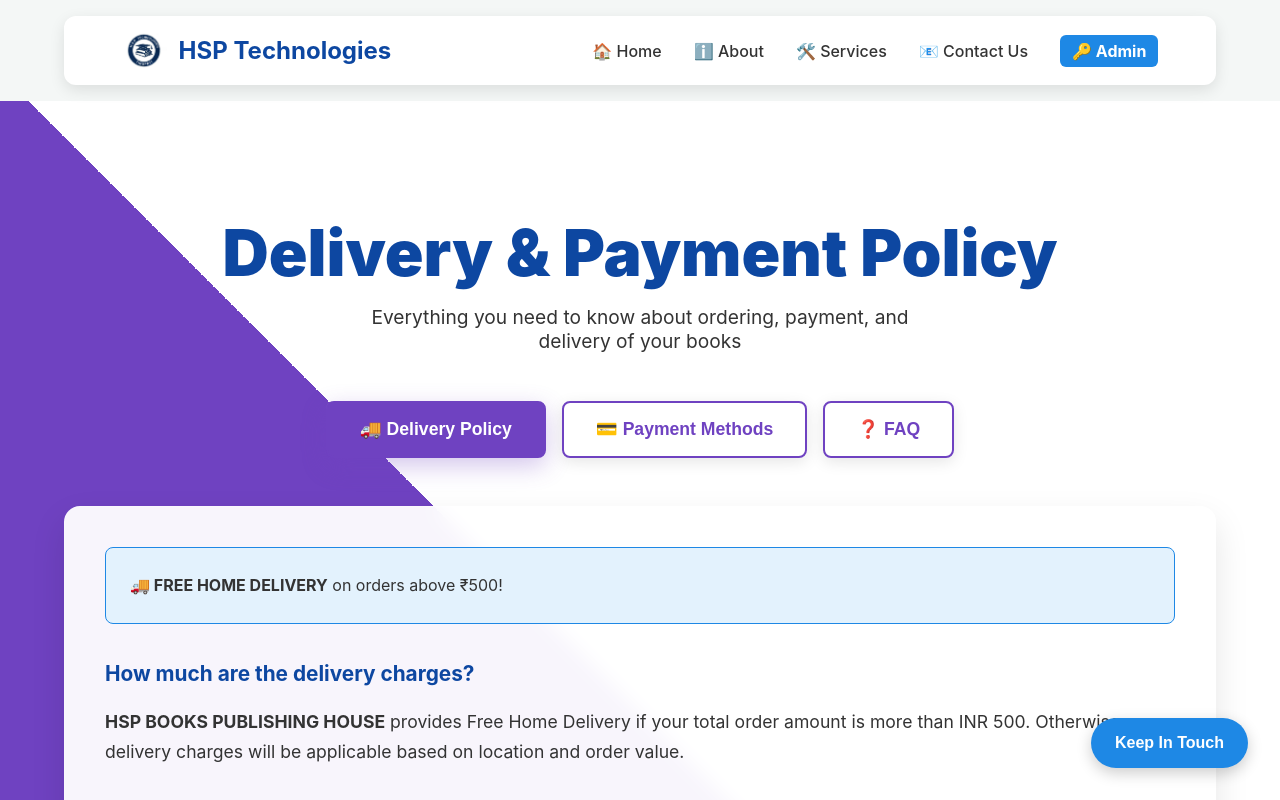
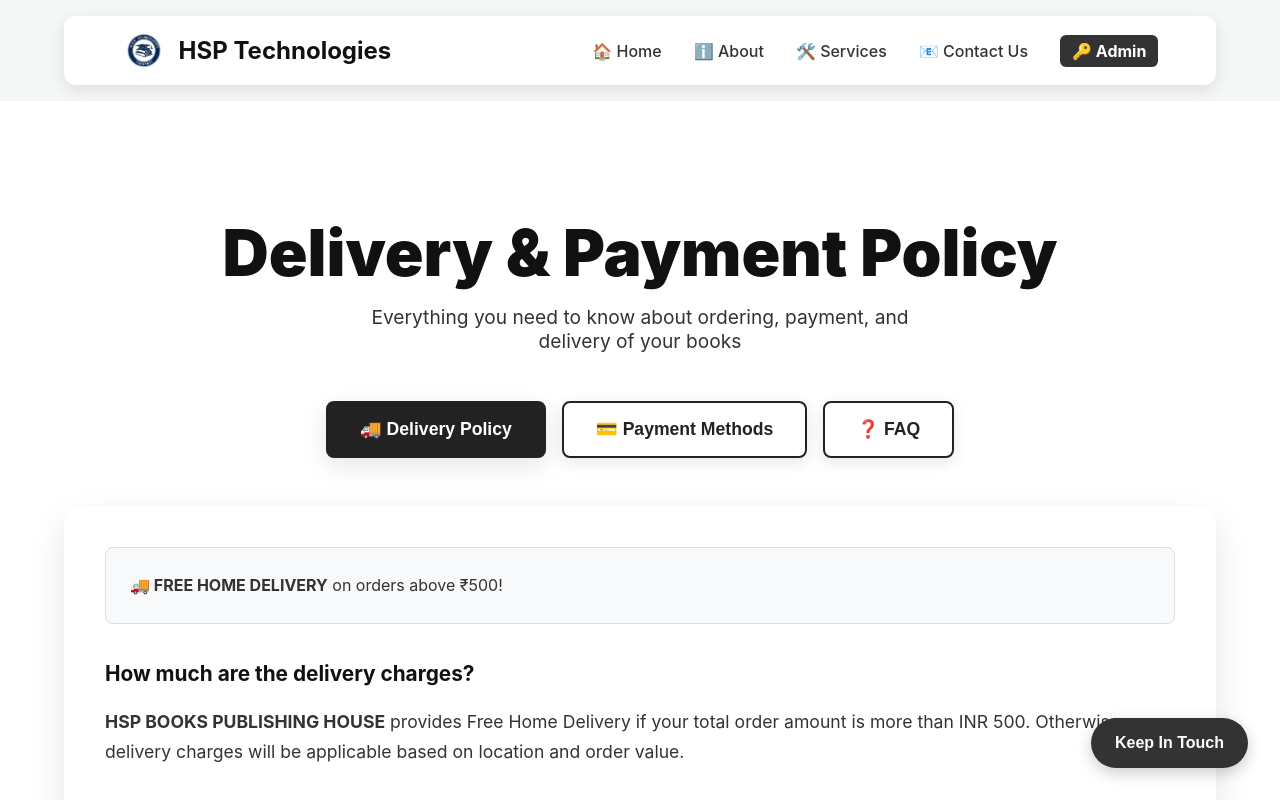
Before and after one commit to nasinasdaysankar/HSP_Tech, a React (Create React App) app: page /hsp-books in a window 1280 px wide. Shown: the top 800 px of the page. Built offline with nearby package versions, Linux system fonts and the light colour scheme.

Commit message:
style: remove all blue themes and fix visibility across the app

```diff
--- a/src/AboutModal.js
+++ b/src/AboutModal.js
@@ -56,7 +56,7 @@
     },
     chairmanMessage: {
       backgroundColor: '#f4f7f6',
-      borderLeft: '4px solid #1e88e5',
+      borderLeft: '4px solid #111',
       padding: '1.5rem',
       borderRadius: '8px',
       margin: '2rem 0'
@@ -88,13 +88,13 @@
       backgroundColor: '#28a745'
     },
     visionIcon: {
-      backgroundColor: '#1e88e5'
+      backgroundColor: '#333'
     },
     valuesIcon: {
-      backgroundColor: '#6f42c1'
+      backgroundColor: '#444'
     },
     valueTitle: {
-      color: '#0d47a1',
+      color: '#111',
       fontSize: '1.4rem',
       marginBottom: '0.75rem'
     },
@@ -143,7 +143,7 @@
         </button>
 
         <div style={modalStyles.modalBody}>
-          <h2 style={{ fontSize: '2.2rem', color: '#0d47a1', margin: '0 0 1rem 0', textAlign: 'center' }}>
+          <h2 style={{ fontSize: '2.2rem', color: '#111', margin: '0 0 1rem 0', textAlign: 'center' }}>
             About HSP Technologies
           </h2>
           <p style={{ fontSize: '1.1rem', lineHeight: 1.7, color: '#333', marginBottom: '2rem' }}>
@@ -151,7 +151,7 @@
           </p>
 
           <div style={modalStyles.chairmanMessage}>
-            <h3 style={{ marginTop: 0, color: '#0d47a1' }}>Chairman's Message</h3>
+            <h3 style={{ marginTop: 0, color: '#111' }}>Chairman's Message</h3>
             <p style={{ fontStyle: 'italic', marginBottom: 0, color: '#444' }}>
               "Our mission is to empower the brilliant minds of today by providing a streamlined path to publication, innovation, and academic success. We are committed to upholding the highest standards of quality and integrity in all our endeavors."
             </p>
--- a/src/AdminDashboard.js
+++ b/src/AdminDashboard.js
@@ -223,7 +223,7 @@
                   onChange={(e) => setMemberEmail(e.target.value)} placeholder="e.g. editor@university.edu" />
               </div>
 
-              <button type="submit" style={{ ...styles.button, background: "#1565c0", opacity: isSavingMember ? 0.7 : 1, cursor: isSavingMember ? "not-allowed" : "pointer" }} disabled={isSavingMember}>
+              <button type="submit" style={{ ...styles.button, background: "#222", opacity: isSavingMember ? 0.7 : 1, cursor: isSavingMember ? "not-allowed" : "pointer" }} disabled={isSavingMember}>
                 {isSavingMember ? "Saving..." : "➕ Add Member"}
               </button>
             </form>
@@ -243,7 +243,7 @@
                     <div key={m.id} style={styles.memberCard}>
                       <div style={styles.memberInfo}>
                         <span style={styles.roleBadge}>{m.role}</span>
-                        <strong style={{ color: "#0d47a1" }}>{m.name}</strong>
+                        <strong style={{ color: "#111" }}>{m.name}</strong>
                         <span style={{ color: "#555", fontSize: "0.85rem" }}>{m.affiliation}</span>
                         {m.email && <span style={{ color: "#888", fontSize: "0.8rem" }}>{m.email}</span>}
                       </div>
@@ -265,7 +265,7 @@
 const styles = {
   pageWrapper: {
     width: "100%", minHeight: "100vh",
-    background: "linear-gradient(135deg, #0d47a1, #1976d2, #42a5f5)",
+    background: "linear-gradient(135deg, #111, #333, #555)",
     display: "flex", justifyContent: "center", alignItems: "flex-start", padding: "3rem 1rem",
   },
   card: {
@@ -275,10 +275,10 @@
   },
   pageTitle: {
     textAlign: "center", fontSize: "1.8rem", fontWeight: "800",
-    color: "#0d47a1", marginBottom: "1.5rem",
+    color: "#111", marginBottom: "1.5rem",
   },
   sectionTitle: {
-    fontSize: "1.25rem", fontWeight: "700", color: "#0d47a1",
+    fontSize: "1.25rem", fontWeight: "700", color: "#111",
     marginBottom: "1.2rem", borderBottom: "2px solid #bbdefb", paddingBottom: "0.5rem",
   },
   tabBar: {
@@ -290,17 +290,17 @@
     fontSize: "1rem", fontWeight: "600", color: "#888", cursor: "pointer",
     borderBottom: "3px solid transparent", marginBottom: "-2px", transition: "all 0.2s",
   },
-  tabActive: { color: "#0d47a1", borderBottom: "3px solid #0d47a1" },
+  tabActive: { color: "#111", borderBottom: "3px solid #111" },
   form: { display: "flex", flexDirection: "column", gap: "1.2rem" },
   formRow: { display: "flex", gap: "1rem", flexWrap: "wrap" },
   group: { display: "flex", flexDirection: "column", gap: "0.4rem" },
   label: { fontSize: "0.9rem", fontWeight: "600", color: "#333" },
-  input: { padding: "11px", borderRadius: "8px", border: "1px solid #90caf9", fontSize: "1rem", outline: "none" },
-  select: { padding: "11px", borderRadius: "8px", border: "1px solid #90caf9", fontSize: "1rem", outline: "none" },
-  textarea: { padding: "11px", borderRadius: "8px", border: "1px solid #90caf9", fontSize: "1rem", minHeight: "110px", resize: "vertical" },
+  input: { padding: "11px", borderRadius: "8px", border: "1px solid #ddd", fontSize: "1rem", outline: "none" },
+  select: { padding: "11px", borderRadius: "8px", border: "1px solid #ddd", fontSize: "1rem", outline: "none" },
+  textarea: { padding: "11px", borderRadius: "8px", border: "1px solid #ddd", fontSize: "1rem", minHeight: "110px", resize: "vertical" },
   fileInput: { padding: "8px", fontSize: "1rem" },
   button: {
-    padding: "13px", background: "#0d47a1", color: "white",
+    padding: "13px", background: "#222", color: "white",
     fontSize: "1.1rem", fontWeight: "700", border: "none",
     borderRadius: "10px", cursor: "pointer", transition: "0.3s",
   },
@@ -308,12 +308,12 @@
   memberCard: {
     display: "flex", justifyContent: "space-between", alignItems: "center",
     padding: "0.9rem 1rem", borderRadius: "10px",
-    background: "#f0f7ff", border: "1px solid #bbdefb",
+    background: "#f8f9fa", border: "1px solid #ddd",
   },
   memberInfo: { display: "flex", flexDirection: "column", gap: "2px" },
   roleBadge: {
-    fontSize: "0.72rem", fontWeight: "700", color: "#1565c0",
-    background: "#e3f2fd", borderRadius: "20px", padding: "2px 10px",
+    fontSize: "0.72rem", fontWeight: "700", color: "#222",
+    background: "#eee", borderRadius: "20px", padding: "2px 10px",
     width: "fit-content", marginBottom: "2px",
   },
   deleteBtn: {
--- a/src/AdminLogin.js
+++ b/src/AdminLogin.js
@@ -61,7 +61,7 @@
   pageWrapper: {
     width: "100%",
     minHeight: "100vh",
-    background: "linear-gradient(135deg, #0d47a1, #1976d2, #42a5f5)",
+    background: "linear-gradient(135deg, #111, #333, #555)",
     display: "flex",
     justifyContent: "center",
     alignItems: "center",
@@ -82,7 +82,7 @@
     textAlign: "center",
     fontSize: "2rem",
     fontWeight: "700",
-    color: "#0d47a1",
+    color: "#111",
     marginBottom: "2rem",
   },
 
@@ -101,7 +101,7 @@
   label: {
     fontSize: "1rem",
     fontWeight: "600",
-    color: "#0d47a1",
+    color: "#111",
   },
 
   input: {
@@ -115,7 +115,7 @@
   button: {
     marginTop: "1rem",
     padding: "14px",
-    background: "#0d47a1",
+    background: "#222",
     color: "white",
     fontSize: "1.2rem",
     fontWeight: "700",
--- a/src/App.css
+++ b/src/App.css
@@ -17,7 +17,7 @@
 }
 
 .highlight-text {
-  color: #1e88e5;
+  color: #222;
   font-weight: 600;
 }
 
@@ -55,7 +55,7 @@
 .header .logo a {
   font-weight: bold;
   font-size: 1.5rem;
-  color: #0d47a1;
+  color: #111;
   text-decoration: none;
 }
 
@@ -78,7 +78,7 @@
 }
 
 .header nav a:hover, .nav-button:hover {
-  color: #1e88e5;
+  color: #333;
 }
 
 .nav-button {
@@ -90,9 +90,7 @@
 
 /* --- Hero Section Styles --- */
 .hero-section-fullscreen {
-  background-image: url('https://images.unsplash.com/photo-1557683316-973673baf926?q=80&w=2029&auto=format&fit=crop');
-  background-size: cover;
-  background-position: center;
+  background-color: #f8f9fa;
   margin-top: -6.5rem;
   padding-top: 8rem;
   box-sizing: border-box;
@@ -101,15 +99,14 @@
   display: flex;
   align-items: flex-start;
   justify-content: flex-start;
-  color: white;
+  color: #333;
   overflow: hidden;
-  position: relative; /* Ensure relative positioning for absolute children */
 }
 
 .hero-overlay {
   position: absolute;
   inset: 0;
-  background-color: rgba(0, 0, 0, 0.65);
+  background-color: rgba(255, 255, 255, 0.8);
   z-index: 1;
 }
 
@@ -125,16 +122,17 @@
 
 .hero-headline {
   font-size: clamp(2.5rem, 5vw, 3.5rem);
-  font-weight: 400;
+  font-weight: 700;
   margin-bottom: 1rem;
   line-height: 1.2;
+  color: #222;
   animation: slideUpFadeIn 1s ease-out forwards;
 }
 
 .hero-subheadline {
   font-size: clamp(1rem, 3vw, 1.2rem);
   margin-bottom: 2.5rem;
-  opacity: 0;
+  color: #555;
   animation: slideUpFadeIn 1s ease-out 0.5s forwards;
 }
 
@@ -143,8 +141,7 @@
   flex-wrap: wrap;
   gap: 1rem;
   margin-top: 1rem;
-  margin-bottom: 1rem; /* Reduced margin since stats are at bottom */
-  opacity: 0;
+  margin-bottom: 1rem;
   animation: slideUpFadeIn 1s ease-out 1s forwards;
 }
 
@@ -159,9 +156,9 @@
 }
 
 .hero-button.primary {
-  background-color: #ffffff;
-  border-color: #ffffff;
-  color: #0d47a1;
+  background-color: #222;
+  border-color: #222;
+  color: #ffffff;
 }
 
 .hero-button.primary:hover {
@@ -170,13 +167,13 @@
 }
 
 .hero-button.secondary {
-  border-color: #ffffff;
-  color: #0d47a1;
+  border-color: #222;
+  color: #222;
 }
 
 .hero-button.secondary:hover {
-  background-color: #ffffff;
-  color: #0d47a1;
+  background-color: #222;
+  color: #ffffff;
 }
 
 .mountain-image-shape {
@@ -204,7 +201,7 @@
   width: 55%; /* Match hero-content width */
   z-index: 4; /* Above overlay but below content */
   padding: 0 5%;
-  color: #ffffff;
+  color: #222;
   transition: opacity 0.3s ease;
 }
 
@@ -363,7 +360,7 @@
   bottom: 2rem;
   right: 2rem;
   z-index: 1050;
-  background-color: #1e88e5;
+  background-color: #333;
   color: #ffffff;
   font-size: 1rem;
   font-weight: 600;
@@ -376,7 +373,7 @@
 }
 
 .floating-keep-in-touch:hover {
-  background-color: #0d47a1;
+  background-color: #111;
   transform: translateY(-3px);
   box-shadow: 0 8px 20px rgba(0, 0, 0, 0.25);
 }
@@ -458,7 +455,7 @@
   content: '';
   position: absolute;
   inset: 0;
-  background-color: rgba(10, 10, 25, 0.88);
+  background-color: #f8f9fa;
   z-index: -1;
 }
 
@@ -472,7 +469,7 @@
   font-weight: 900;
   line-height: 0.9;
   text-align: left;
-  color: #ffffff;
+  color: #222;
   opacity: 0.9;
   margin: 0;
 }
@@ -483,7 +480,7 @@
   max-width: 450px;
   font-size: 1.1rem;
   font-weight: 500;
-  color: #1e88e5;
+  color: #555;
   text-shadow: 1px 1px 3px rgba(0, 0, 0, 0.2);
   position: relative;
   z-index: 6;
@@ -509,7 +506,7 @@
   background-color: #f8f9fa;
   padding: 1.5rem;
   border-radius: 8px;
-  border-left: 5px solid #1e88e5;
+  border-left: 5px solid #333;
   box-shadow: 0 4px 12px rgba(0, 0, 0, 0.08);
   position: relative;
   opacity: 0;
@@ -539,7 +536,7 @@
 
 .service-split-card h3 {
   font-size: 1.3rem;
-  color: #0d47a1;
+  color: #111;
   margin-top: 0;
 }
 
@@ -559,7 +556,7 @@
 
 .service-split-card li::before {
   content: '✓';
-  color: #1e88e5;
+  color: #333;
   position: absolute;
   left: 0;
 }
@@ -650,7 +647,7 @@
 
 .modal-body h2 {
   font-size: 2.2rem;
-  color: #0d47a1;
+  color: #111;
   margin: 0 0 1rem 0;
   text-align: center;
 }
@@ -664,12 +661,12 @@
 
 .modal-body .chairman-message {
   background-color: #f4f7f6;
-  border-left: 4px solid #1e88e5;
+  border-left: 4px solid #333;
   padding: 1.5rem;
   border-radius: 8px;
 }
 
-.modal-body .chairman-message h3 { margin-top: 0; color: #0d47a1; }
+.modal-body .chairman-message h3 { margin-top: 0; color: #111; }
 .modal-body .chairman-message p { font-style: italic; margin-bottom: 0; color: #444; }
 
 /* --- Keep In Touch Form --- */
@@ -711,7 +708,7 @@
 .form-group select option { background-color: #2a2a3c; color: #ffffff; }
 .form-group input:focus, .form-group select:focus, .form-group textarea:focus {
   outline: none;
-  border-color: #1e88e5;
+  border-color: #333;
   box-shadow: 0 0 0 3px rgba(30, 136, 229, 0.2);
 }
 .form-group select {
@@ -728,11 +725,11 @@
 
 .login-button {
   width: 100%; padding: 1rem; border: none; border-radius: 8px;
-  background-color: #1e88e5; color: #fff; font-size: 1.1rem;
+  background-color: #333; color: #fff; font-size: 1.1rem;
   font-weight: 600; cursor: pointer; transition: all 0.3s ease;
 }
 
-.login-button:hover { background-color: #0d47a1; transform: translateY(-3px); }
+.login-button:hover { background-color: #111; transform: translateY(-3px); }
 
 /* --- Footer --- */
 .footer {
@@ -749,21 +746,21 @@
   content: '';
   position: absolute;
   inset: 0;
-  background-color: rgba(10, 10, 25, 0.92);
+  background-color: #f8f9fa;
   z-index: -1;
 }
 
 .admin-button {
   padding: 6px 12px;
   border-radius: 6px;
-  background-color: #1e88e5;
+  background-color: #333;
   color: white !important;
   font-weight: 600;
   transition: 0.3s;
 }
 
 .admin-button:hover {
-  background-color: #0d47a1;
+  background-color: #111;
   transform: translateY(-2px);
   box-shadow: 0 3px 10px rgba(0,0,0,0.2);
 }
@@ -780,7 +777,7 @@
   color: #fff;
   font-size: 1.2rem;
   margin-bottom: 1.5rem;
-  border-bottom: 2px solid #1e88e5;
+  border-bottom: 2px solid #333;
   padding-bottom: 0.5rem;
   display: inline-block;
 }
@@ -901,7 +898,7 @@
 }
 
 .mission h3, .vision h3, .values h3 {
-  color: #0d47a1;
+  color: #111;
   margin-bottom: 0.5rem;
 }
 
@@ -1003,11 +1000,11 @@
 }
 
 .value-icon.mission-icon { background-color: #28a745; }
-.value-icon.vision-icon { background-color: #1e88e5; }
-.value-icon.values-icon { background-color: #6f42c1; }
+.value-icon.vision-icon { background-color: #333; }
+.value-icon.values-icon { background-color: #444; }
 
 .value-item h3 {
-  color: #0d47a1;
+  color: #111;
   font-size: 1.4rem;
   margin-bottom: 0.75rem;
 }
--- a/src/DeliveryPolicySection.js
+++ b/src/DeliveryPolicySection.js
@@ -26,7 +26,7 @@
   // ... (I'm skipping pasting all 300 lines of styles here for brevity) ...
 
   const sectionStyle = {
-    background: 'linear-gradient(225deg, #ffffff 0%, #ffffff 50%, #6f42c1 50%, #6f42c1 100%)',
+    background: '#f8f9fa',
     padding: '4rem 0',
     minHeight: '600px',
     position: 'relative',
@@ -39,9 +39,7 @@
     left: 0,
     right: 0,
     bottom: 0,
-    background: 'linear-gradient(225deg, #ffffff 0%, #ffffff 50%, #6f42c1 50%, #6f42c1 100%)',
-    transform: isVisible ? 'translateX(0) rotate(0deg)' : 'translateX(100%) rotate(5deg)',
-    transition: 'transform 1.5s cubic-bezier(0.25, 0.46, 0.45, 0.94)',
+    background: '#ffffff',
     zIndex: 1
   };
 
@@ -60,11 +58,11 @@
     fontSize: 'clamp(2.5rem, 8vw, 4rem)',
     fontWeight: '900',
     textAlign: 'center',
-    color: '#0d47a1',
+    color: '#111',
     marginBottom: '1rem',
     lineHeight: '1.1',
-    opacity: isVisible ? 1 : 0,
-    transform: isVisible ? 'translateY(0) scale(1)' : 'translateY(-50px) scale(0.8)',
+    opacity: 1,
+    transform: 'translateY(0) scale(1)',
     transition: 'all 0.8s ease-out 0.3s'
   };
 
@@ -75,8 +73,8 @@
     marginBottom: '3rem',
     maxWidth: '600px',
     margin: '0 auto 3rem auto',
-    opacity: isVisible ? 1 : 0,
-    transform: isVisible ? 'translateY(0)' : 'translateY(30px)',
+    opacity: 1,
+    transform: 'translateY(0)',
     transition: 'all 0.8s ease-out 0.5s'
   };
 
@@ -86,22 +84,22 @@
     flexWrap: 'wrap',
     gap: '1rem',
     marginBottom: '3rem',
-    opacity: isVisible ? 1 : 0,
-    transform: isVisible ? 'translateY(0)' : 'translateY(40px)',
+    opacity: 1,
+    transform: 'translateY(0)',
     transition: 'all 0.8s ease-out 0.7s'
   };
 
   const tabButtonStyle = (isActive) => ({
     padding: '1rem 2rem',
-    border: '2px solid #6f42c1',
+    border: '2px solid #222',
     borderRadius: '8px',
-    backgroundColor: isActive ? '#6f42c1' : 'rgba(255, 255, 255, 0.9)',
-    color: isActive ? '#fff' : '#6f42c1',
+    backgroundColor: isActive ? '#222' : 'rgba(255, 255, 255, 0.9)',
+    color: isActive ? '#fff' : '#222',
     cursor: 'pointer',
     transition: 'all 0.4s ease',
     fontSize: '1.1rem',
     fontWeight: '600',
-    boxShadow: isActive ? '0 8px 25px rgba(111, 66, 193, 0.3)' : '0 4px 15px rgba(0, 0, 0, 0.1)',
+    boxShadow: isActive ? '0 8px 25px rgba(0, 0, 0, 0.1)' : '0 4px 15px rgba(0, 0, 0, 0.1)',
     backdropFilter: 'blur(10px)'
   });
 
@@ -113,15 +111,15 @@
     lineHeight: '1.7',
     backdropFilter: 'blur(10px)',
     border: '1px solid rgba(255, 255, 255, 0.2)',
-    opacity: isVisible ? 1 : 0,
-    transform: isVisible ? 'translateY(0) scale(1)' : 'translateY(50px) scale(0.95)',
+    opacity: 1,
+    transform: 'translateY(0) scale(1)',
     transition: 'all 0.8s ease-out 0.9s'
   };
 
   const questionStyle = {
     fontSize: '1.3rem',
     fontWeight: '700',
-    color: '#0d47a1',
+    color: '#111',
     marginTop: '2rem',
     marginBottom: '1rem'
   };
@@ -133,17 +131,17 @@
   };
 
   const highlightStyle = {
-    backgroundColor: '#e3f2fd',
+    backgroundColor: '#f8f9fa',
     padding: '1.5rem',
     borderRadius: '8px',
-    border: '1px solid #1e88e5',
+    border: '1px solid #ddd',
     marginBottom: '2rem'
   };
 
 
 
   const emailLinkStyle = {
-    color: '#1e88e5',
+    color: '#333',
     textDecoration: 'none',
     fontWeight: '600'
   };
@@ -153,7 +151,7 @@
     padding: '1rem',
     borderRadius: '6px',
     marginBottom: '0.8rem',
-    borderLeft: '4px solid #1e88e5',
+    borderLeft: '4px solid #333',
     transition: 'transform 0.3s ease, boxShadow 0.3s ease'
   };
 
@@ -324,14 +322,14 @@
               onClick={() => setActiveTab('delivery')}
               onMouseOver={(e) => {
                 if (activeTab !== 'delivery') {
-                  e.target.style.backgroundColor = '#1e88e5';
+                  e.target.style.backgroundColor = '#111';
                   e.target.style.color = '#fff';
                 }
               }}
               onMouseOut={(e) => {
                 if (activeTab !== 'delivery') {
                   e.target.style.backgroundColor = 'rgba(255, 255, 255, 0.9)';
-                  e.target.style.color = '#6f42c1';
+                  e.target.style.color = '#333';
                 }
               }}
             >
@@ -342,14 +340,14 @@
               onClick={() => setActiveTab('payment')}
               onMouseOver={(e) => {
                 if (activeTab !== 'payment') {
-                  e.target.style.backgroundColor = '#1e88e5';
+                  e.target.style.backgroundColor = '#111';
                   e.target.style.color = '#fff';
                 }
               }}
               onMouseOut={(e) => {
                 if (activeTab !== 'payment') {
                   e.target.style.backgroundColor = 'rgba(255, 255, 255, 0.9)';
-                  e.target.style.color = '#6f42c1';
+                  e.target.style.color = '#333';
                 }
               }}
             >
@@ -360,14 +358,14 @@
               onClick={() => setActiveTab('faq')}
               onMouseOver={(e) => {
                 if (activeTab !== 'faq') {
-                  e.target.style.backgroundColor = '#1e88e5';
+                  e.target.style.backgroundColor = '#111';
                   e.target.style.color = '#fff';
                 }
               }}
               onMouseOut={(e) => {
                 if (activeTab !== 'faq') {
                   e.target.style.backgroundColor = 'rgba(255, 255, 255, 0.9)';
-                  e.target.style.color = '#6f42c1';
+                  e.target.style.color = '#333';
                 }
               }}
             >
```
Also changed, not shown: src/HspJournalsPage.css (+12 -12 lines), src/HspJournalsPage.js (+6 -6 lines).
